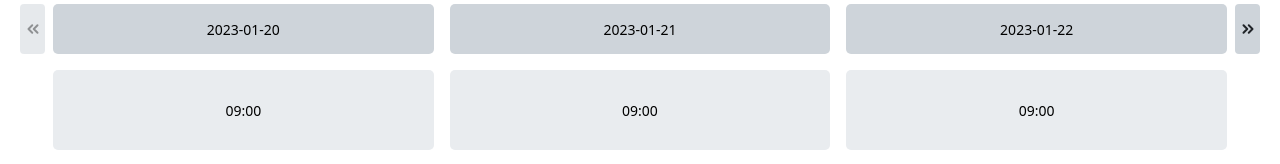
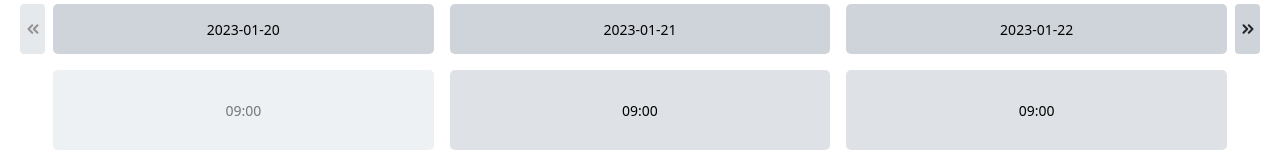
Before and after one commit to hannah-habibpour/jayplus, a React (Create React App) app: page / in a window 1280 px wide. Shown: the part 628-792 px from the top of the page. Built offline with nearby package versions, Linux system fonts and the light colour scheme.

Commit message:
Added disabled styling to calendar timeslotbuttons

```diff
--- a/src/components/booking/timeSelection/DayColumnHeader.jsx
+++ b/src/components/booking/timeSelection/DayColumnHeader.jsx
@@ -3,7 +3,7 @@ import React from 'react'
 function DayColumnHeader({date}) {
 
   const headerStyle = {
-    background: process.env.REACT_APP_ACTIVE_ACTION_BUTTON_COLOR_DARK,
+    background: process.env.REACT_APP_CANELDAR_HEADER_COLOR,
     height: "50px",
     borderRadius: "5px",
     fontSize: "14px",
--- a/src/components/booking/timeSelection/TimeSlotButtonList.jsx
+++ b/src/components/booking/timeSelection/TimeSlotButtonList.jsx
@@ -13,7 +13,7 @@ function TimeSlotButtonList({ date, timesSlotList }) {
 
   const liStyle = {
     position: "relative",
-    background: process.env.REACT_APP_INACTIVE_INPUT_BUTTON_COLOR,
+    background: process.env.REACT_APP_CANELDAR_TIMESLOT_BUTTON_COLOR,
     height: "80px",
     padding: "10px",
     borderRadius: "5px",
@@ -44,13 +44,47 @@ function TimeSlotButtonList({ date, timesSlotList }) {
     cursor: "pointer"
   }
 
+  const liDisabledStyle = {
+    position: "relative",
+    background: process.env.REACT_APP_INACTIVE_CANELDAR_TIMESLOT_BUTTON_COLOR,
+    height: "80px",
+    padding: "10px",
+    borderRadius: "5px",
+    fontSize: "14px",
+    border: "0px #eee solid",
+    transition: "0.3s",
+  }
+
+  const labelDisabledStyle = {
+    opacity: "50%",
+    background: process.env.REACT_APP_INACTIVE_CANELDAR_TIMESLOT_BUTTON_COLOR,
+    position: "absolute",
+    top: "50%",
+    left: "50%",
+    width: "100%",
+    height: "80px",
+    borderRadius: "5px",
+    transform: "translate(-50%, -50%)",
+    cursor: "not-allowed",
+  }
+
   return (
     <div id="time-list">
       <ul>
         {timesSlotList.map( time => (
-          <li key={date + time.start} className="mb-4" style={isHovered === date + time.start ? liHoveredStyle : liStyle} onMouseEnter={() => setIshovered(date + time.start)} onMouseLeave={() => setIshovered(null)}>
-            <input type="radio" id={date + time.start} className="hidden" name="timeSlot" value={date + time.start} onChange={ handleChange } checked={ dateTimeSelected === date + time.start} />
-            <label htmlFor={date + time.start} className="flex flex-col items-center justify-center" style={labelStyle}>{time.start}</label>
+          <li
+            key={date + time.start}
+            className="mb-4"
+            style={
+              !time.isPast
+              ? liDisabledStyle
+              : isHovered === date + time.start
+              ? liHoveredStyle
+              : liStyle}
+            onMouseEnter={() => setIshovered(date + time.start)}
+            onMouseLeave={() => setIshovered(null)}>
+            <input type="radio" id={date + time.start} className="hidden" name="timeSlot" value={date + time.start} onChange={ handleChange } checked={ dateTimeSelected === date + time.start}/>
+            <label htmlFor={date + time.start} className="flex flex-col items-center justify-center" style={!time.isPast ? labelDisabledStyle : labelStyle} onClick={!time.isPast ? e => e.preventDefault() : null}>{time.start}</label>
           </li>
         ))}
       </ul>
--- a/src/utilities/utils.js
+++ b/src/utilities/utils.js
@@ -208,21 +208,21 @@ export const getDateTimeList = (startDate) => {
                 "end": "10:00",
                 "freeMinutes": 270,
                 "available": false,
-                "isPast": true
+                "isPast": false
             },
             {
                 "start": "10:00",
                 "end": "11:00",
                 "freeMinutes": 270,
                 "available": false,
-                "isPast": true
+                "isPast": false
             },
             {
                 "start": "11:00",
                 "end": "12:00",
                 "freeMinutes": 270,
                 "available": false,
-                "isPast": true
+                "isPast": false
             },
             {
                 "start": "12:00",
```
Also changed, not shown: 1 other file (tests, documents, lock files or other folders).
